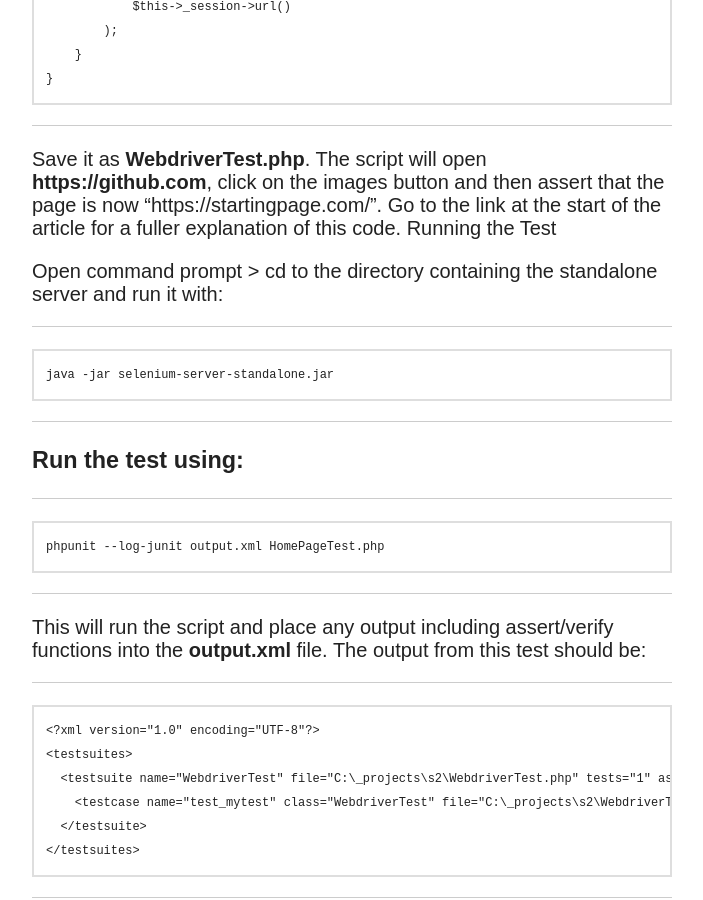
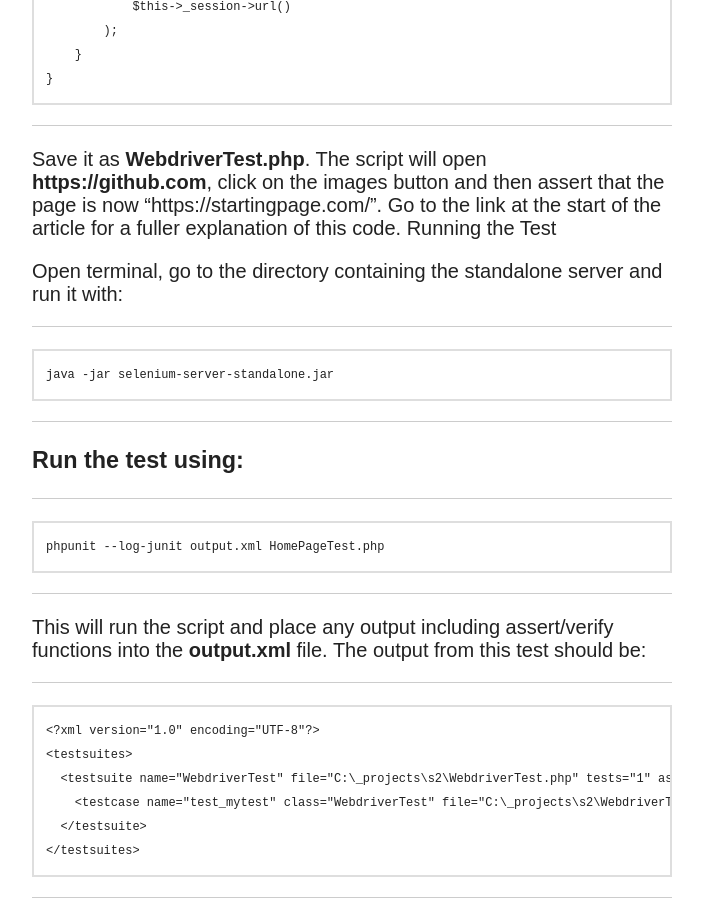
Before and after one commit to ftrmrkt/tikolakin.github.io, a Jekyll site: the page built from _posts/2014-02-20-fb-php-webdriver.md, in a window 1280 px wide and 900 px high, scrolled down 2348 px. Shown: the whole window, without its empty margins (318-1021 px from the left). Built offline with Jekyll 4.4.1, drawn with Linux system fonts in a browser that asks for light colours; nearby versions of some CDN libraries; comment, search, counter and statistics services are not loaded.

Commit message:
Update 2014-02-20-fb-php-webdriver.md

```diff
--- a/_posts/2014-02-20-fb-php-webdriver.md
+++ b/_posts/2014-02-20-fb-php-webdriver.md
@@ -82,7 +82,7 @@ Open a new php document and put the following code in it:
 Save it as __WebdriverTest.php__. The script will open __https://github.com__, click on the images button and then assert that the page is now "https://startingpage.com/". Go to the link at the start of the article for a fuller explanation of this code.
 Running the Test
 
-Open command prompt > cd to the directory containing the standalone server and run it with:
+Open terminal, go to the directory containing the standalone server and run it with:
 
 -------------------------------------------
     java -jar selenium-server-standalone.jar
```
